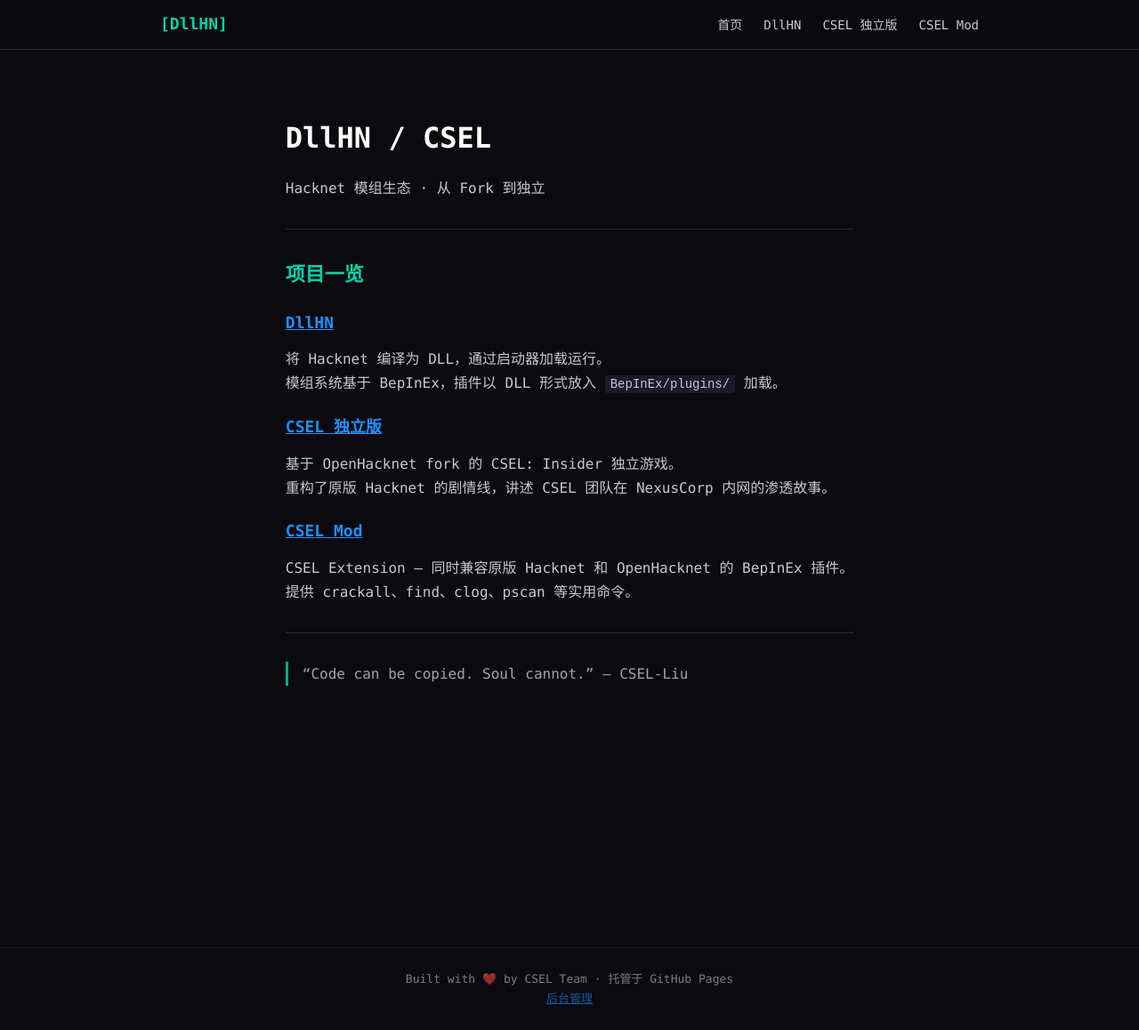
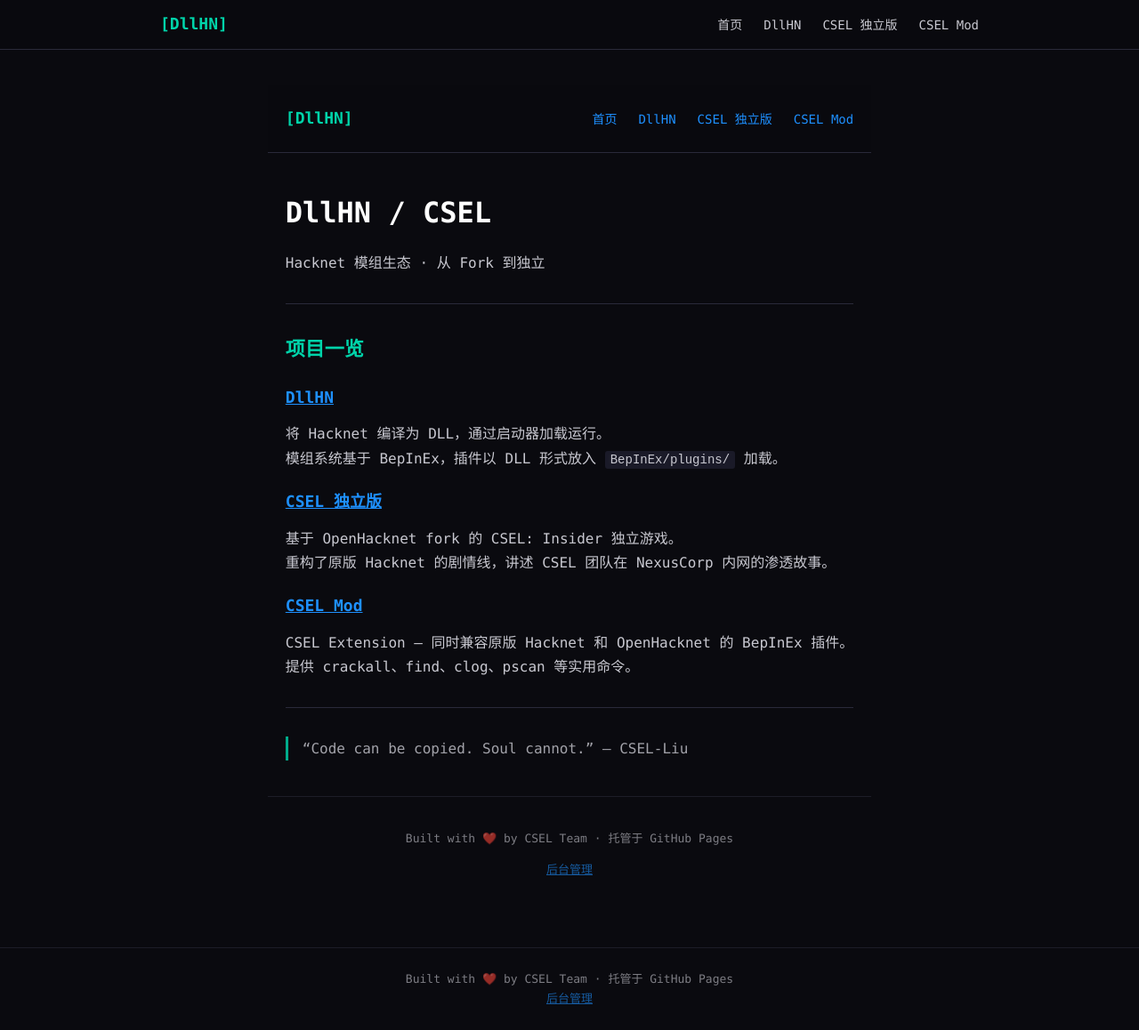
Before and after one commit to MEMZ-CHROER/dllHNWeb, a Jekyll site: the page built from index.md, in a window 1280 px wide and 1158 px high. Shown: the whole window at 89% size. Built offline with Jekyll 4.4.1, drawn with Linux system fonts in a browser that asks for light colours.

Commit message:
quick publish _layouts/default.html

```diff
--- a/_layouts/default.html
+++ b/_layouts/default.html
@@ -3,18 +3,40 @@
 <head>
   <meta charset="UTF-8">
   <meta name="viewport" content="width=device-width, initial-scale=1.0">
-  <title>{{ page.title }} — {{ site.title }}</title>
-  <link rel="stylesheet" href="{{ site.baseurl }}/assets/css/style.css">
+  <title>default.html — DllHN · CSEL</title>
+  <link rel="stylesheet" href="/assets/css/style.css">
 </head>
 <body>
   <nav class="navbar">
     <div class="nav-inner">
       <span class="logo">[DllHN]</span>
       <ul>
-        <li><a href="{{ site.baseurl }}/">首页</a></li>
-        <li><a href="{{ site.baseurl }}/dllhn">DllHN</a></li>
-        <li><a href="{{ site.baseurl }}/csel-standalone">CSEL 独立版</a></li>
-        <li><a href="{{ site.baseurl }}/csel-mod">CSEL Mod</a></li>
+        <li><a href="/">首页</a></li>
+        <li><a href="/dllhn">DllHN</a></li>
+        <li><a href="/csel-standalone">CSEL 独立版</a></li>
+        <li><a href="/csel-mod">CSEL Mod</a></li>
+      </ul>
+    </div>
+  </nav>
+
+  <main class="content">
+    <!DOCTYPE html>
+<html lang="zh-CN">
+<head>
+  <meta charset="UTF-8">
+  <meta name="viewport" content="width=device-width, initial-scale=1.0">
+  <title>default.html — DllHN · CSEL</title>
+  <link rel="stylesheet" href="/assets/css/style.css">
+</head>
+<body>
+  <nav class="navbar">
+    <div class="nav-inner">
+      <span class="logo">[DllHN]</span>
+      <ul>
+        <li><a href="/">首页</a></li>
+        <li><a href="/dllhn">DllHN</a></li>
+        <li><a href="/csel-standalone">CSEL 独立版</a></li>
+        <li><a href="/csel-mod">CSEL Mod</a></li>
       </ul>
     </div>
   </nav>
@@ -25,7 +47,16 @@
 
   <footer>
     <p>Built with ❤️ by CSEL Team · 托管于 GitHub Pages</p>
-    <p><a href="{{ site.baseurl }}/admin/">后台管理</a></p>
+    <p><a href="/admin/">后台管理</a></p>
   </footer>
 </body>
 </html>
+
+  </main>
+
+  <footer>
+    <p>Built with ❤️ by CSEL Team · 托管于 GitHub Pages</p>
+    <p><a href="/admin/">后台管理</a></p>
+  </footer>
+</body>
+</html>
```
